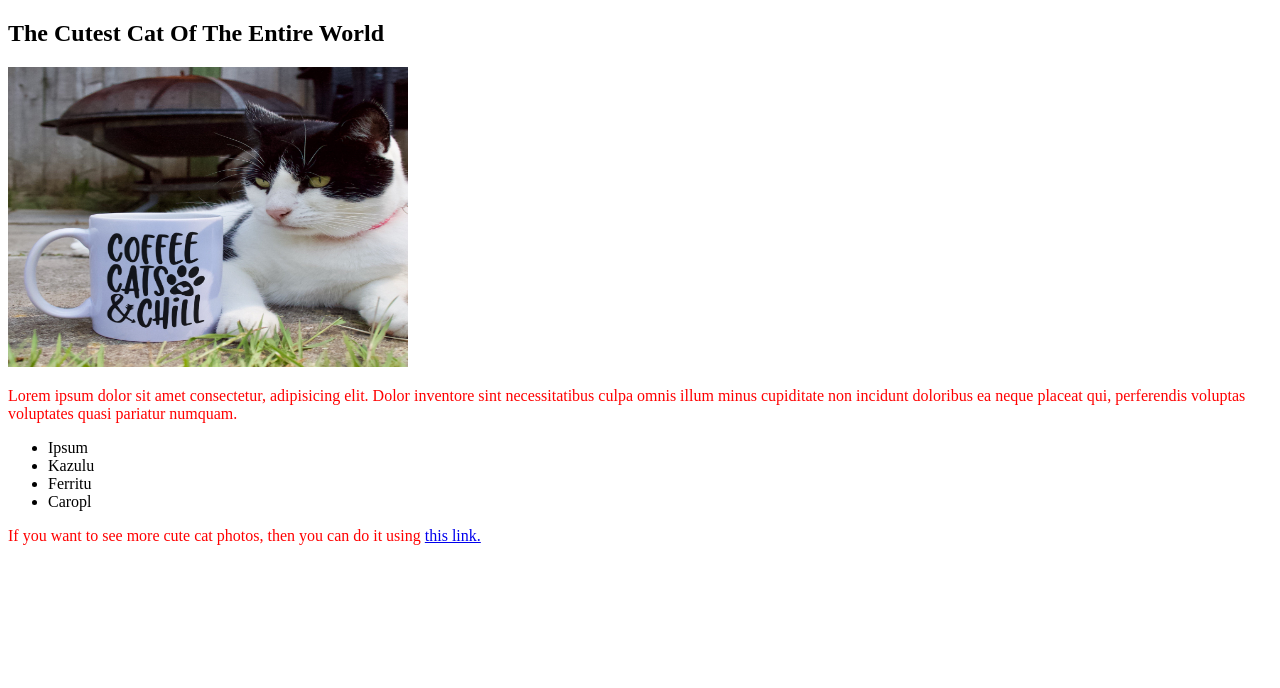
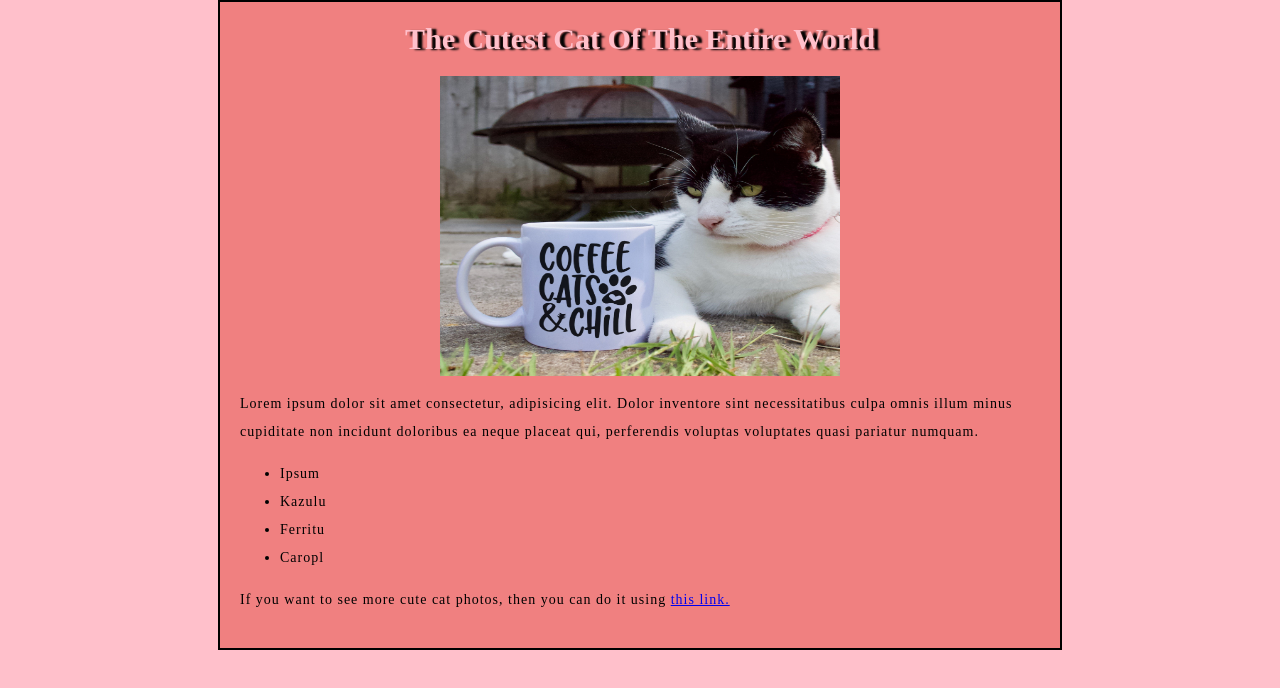
Before and after one commit to DemonJudgeOfFire/relaxing-cat-and-cafe-con-leche, a plain HTML site: page index.html in a window 1280 px wide. Drawn offline with Linux system fonts and the light colour scheme; a web font is replaced by a local one.

Commit message:
Added some more code to the style.css file and made some small changes to the index.html file and also added new things

```diff
--- a/index.html
+++ b/index.html
@@ -4,11 +4,11 @@
         <meta charset="utf-8">
         <title>Cats, cats and more cats</title>
         <link rel="stylesheet" href="styles/style.css">
+        <link href="https://fonts.google.com/specimen/Source+Sans+Pro" rel="stylesheet">
     </head>
     <body>
-        <h2>The Cutest Cat Of The Entire World</h2>
+        <h1>The Cutest Cat Of The Entire World</h1>
         <img src="images/cat_coffee.jpg" alt="A cat relaxing with a cup of coffee"
-
                 width="400"
                 height="300">
         <p>
--- a/styles/style.css
+++ b/styles/style.css
@@ -1,4 +1,29 @@
-p {
-    color: red;
-
+html {
+    font-size: 10px;
+    font-family: "Source Sans Pro";
+    background-color: pink;
 }
+h1 {
+    font-size: 30px;
+    text-align: center;
+    margin: 0;
+    padding: 20px 0;
+    color: pink;
+    text-shadow: 5px 1px 2px black;
+}
+p, li {
+    font-size: 14px;
+    line-height: 2;
+    letter-spacing: 1px;
+}
+body {
+    width: 800px;
+    margin: 0 auto;
+    background-color: lightcoral;
+    padding: 0 20px 20px 20px;
+    border: 2.5px solid black;
+}
+img {
+    display: block;
+    margin: 0 auto;
+}
```
